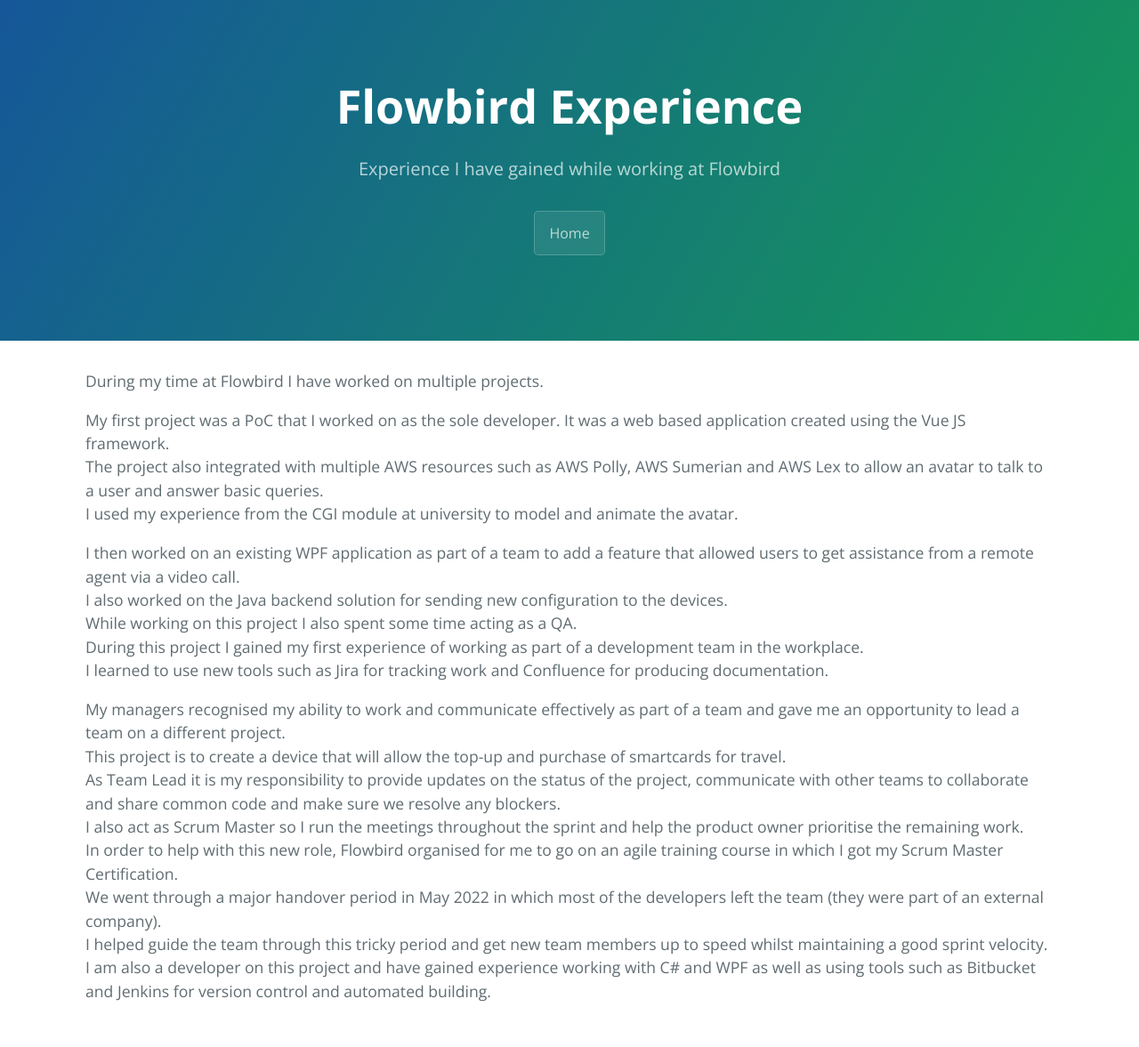
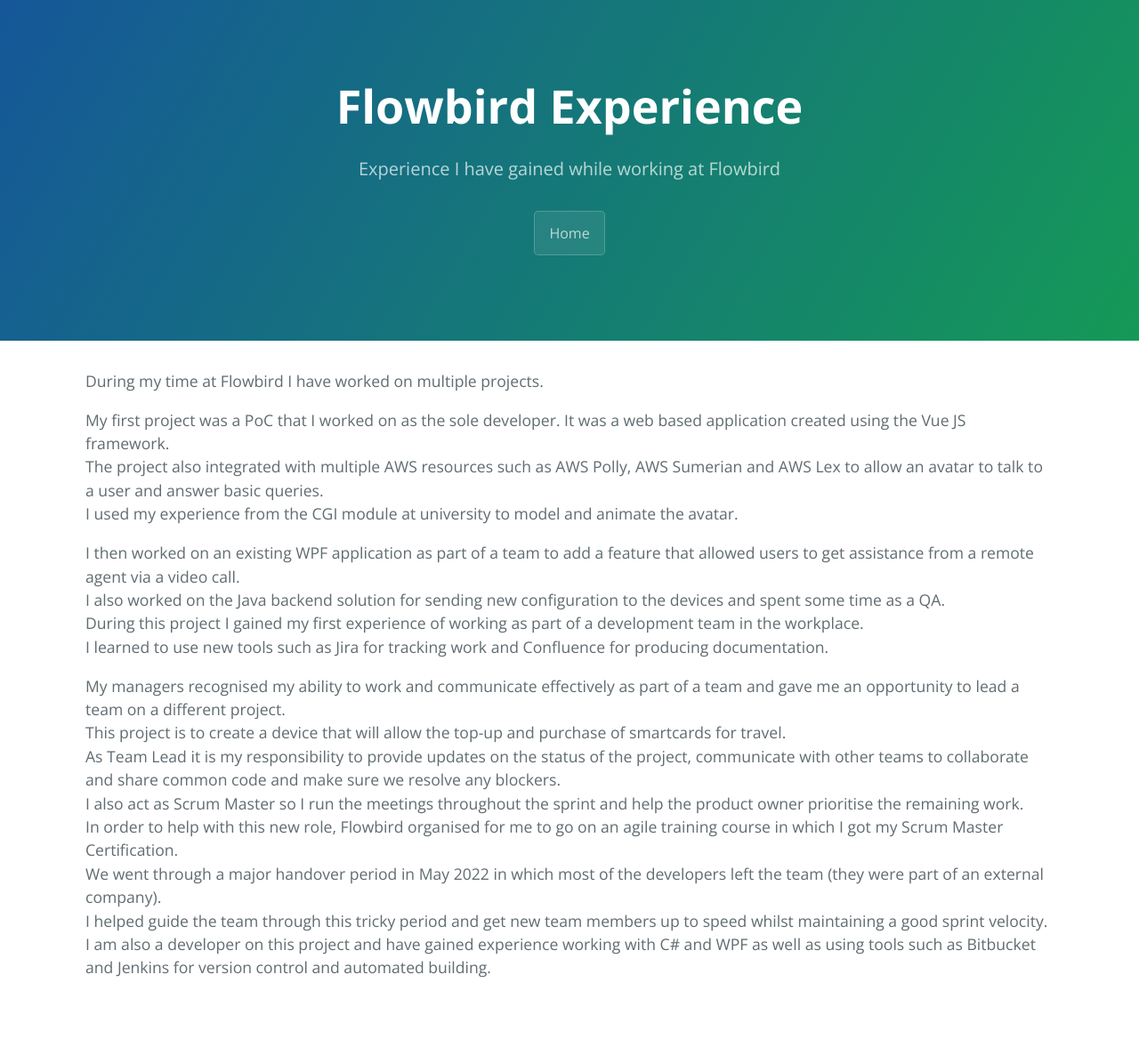
Before and after one commit to Pope10830/Pope10830.github.io, a Jekyll site: the page built from flowbird.md, in a window 1280 px wide. Shown: the whole page at 89% size. Built offline with Jekyll 4.4.1, drawn with Linux system fonts in a browser that asks for light colours; after the commit the page ends 1150 px from its top, so only the background shows below that.

Commit message:
Formatting changes

```diff
--- a/flowbird.md
+++ b/flowbird.md
@@ -14,8 +14,7 @@
 I used my experience from the CGI module at university to model and animate the avatar.
 
 I then worked on an existing WPF application as part of a team to add a feature that allowed users to get assistance from a remote agent via a video call.
-I also worked on the Java backend solution for sending new configuration to the devices.
-While working on this project I also spent some time acting as a QA.
+I also worked on the Java backend solution for sending new configuration to the devices and spent some time as a QA.
 During this project I gained my first experience of working as part of a development team in the workplace.
 I learned to use new tools such as Jira for tracking work and Confluence for producing documentation.
 
```
Also changed, not shown: index.md (+2 -2 lines).
